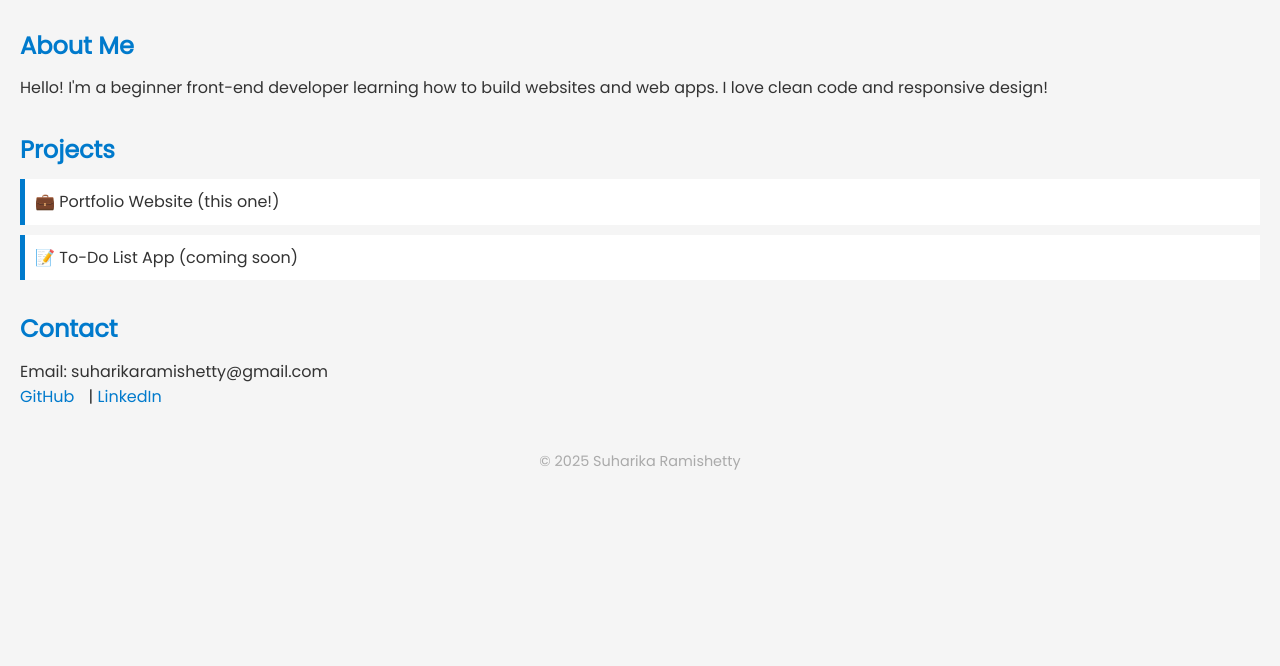
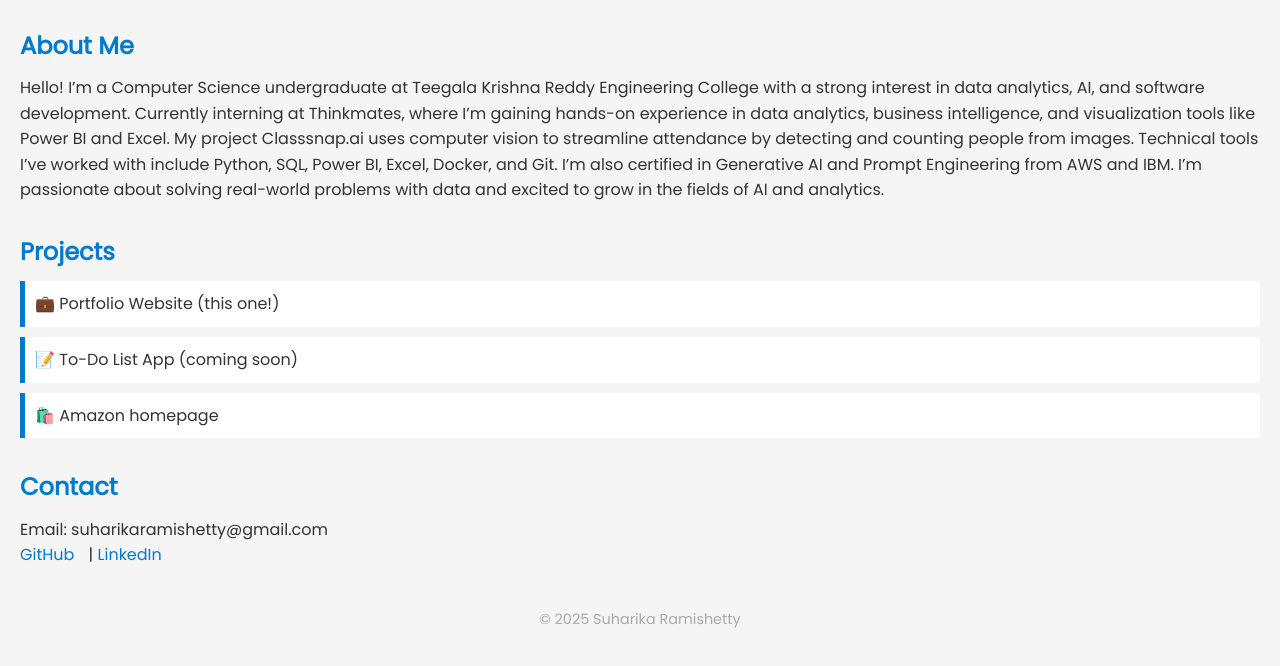
Before and after one commit to suharika13/portfolio, a plain HTML site: page index.html in a window 1280 px wide. Shown: the part 118-784 px from the top of the page. Drawn offline with Linux system fonts and the light colour scheme.

Commit message:
Update index.html

```diff
--- a/index.html
+++ b/index.html
@@ -15,7 +15,15 @@
 
   <section class="about">
     <h2>About Me</h2>
-    <p>Hello! I'm a beginner front-end developer learning how to build websites and web apps. I love clean code and responsive design!</p>
+    <p>Hello! I’m a Computer Science undergraduate at Teegala Krishna Reddy Engineering College with a strong interest in data analytics, AI, and software development.
+
+Currently interning at Thinkmates, where I’m gaining hands-on experience in data analytics, business intelligence, and visualization tools like Power BI and Excel.
+
+My project Classsnap.ai uses computer vision to streamline attendance by detecting and counting people from images.
+
+Technical tools I’ve worked with include Python, SQL, Power BI, Excel, Docker, and Git. I’m also certified in Generative AI and Prompt Engineering from AWS and IBM.
+
+I’m passionate about solving real-world problems with data and excited to grow in the fields of AI and analytics.</p>
   </section>
 
   <section class="projects">
@@ -23,6 +31,7 @@
     <ul>
       <li>💼 Portfolio Website (this one!)</li>
       <li>📝 To-Do List App (coming soon)</li>
+      <li>🛍️ Amazon homepage </li>
     </ul>
   </section>
 
```
